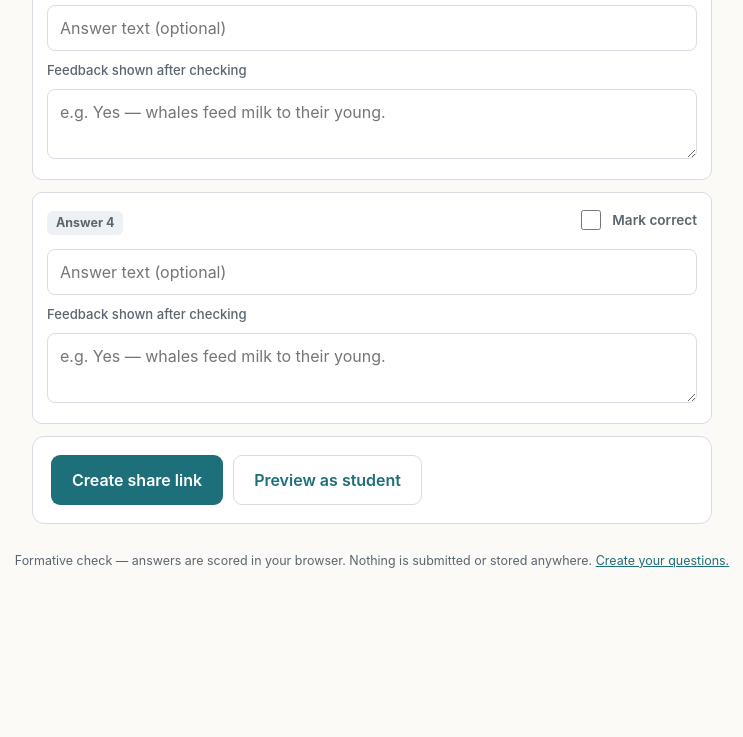
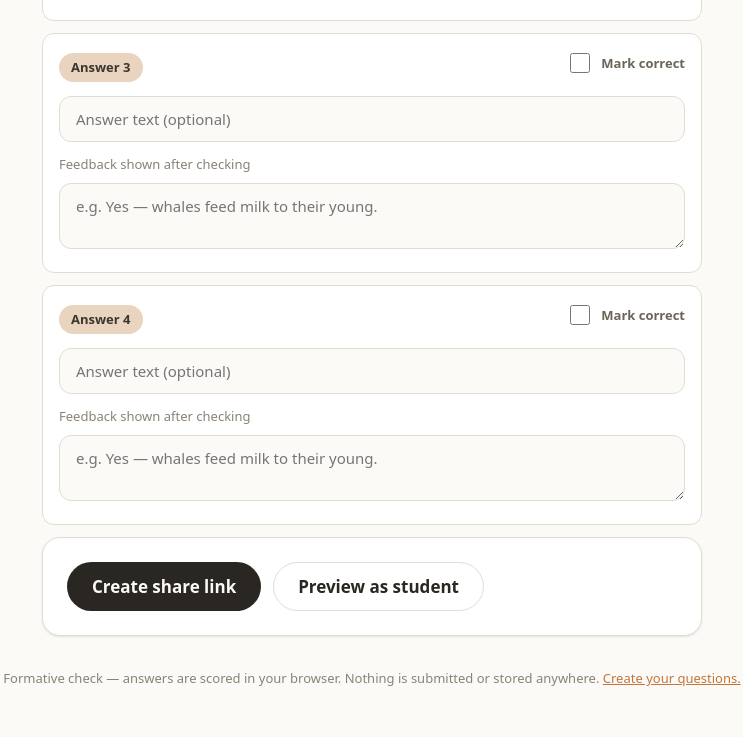
Before and after one commit to trbaker/question_widget, a plain HTML site: page index.html in a window 1280 px wide. Shown: the part 852-1589 px from the top of the page, without its empty margins (268-1011 px from the left). Before the commit the page ends 1486 px from the top, so only its background shows below. Drawn offline with Linux system fonts and the light colour scheme.

Commit message:
Update index.html

```diff
--- a/index.html
+++ b/index.html
@@ -3,120 +3,176 @@
 <head>
 <meta charset="UTF-8">
 <meta name="viewport" content="width=device-width, initial-scale=1.0">
-<meta http-equiv="Content-Security-Policy" content="default-src 'none'; script-src 'unsafe-inline'; style-src 'unsafe-inline'; base-uri 'none'; form-action 'none'">
+<meta http-equiv="Content-Security-Policy" content="default-src 'none'; script-src 'unsafe-inline'; style-src 'unsafe-inline' https://fonts.googleapis.com; font-src https://fonts.gstatic.com; base-uri 'none'; form-action 'none'">
+<link rel="preconnect" href="https://fonts.googleapis.com">
+<link rel="preconnect" href="https://fonts.gstatic.com" crossorigin>
+<link href="https://fonts.googleapis.com/css2?family=Bricolage+Grotesque:opsz,wght@12..96,600;12..96,700&family=Hanken+Grotesk:wght@400;500;600;700&family=JetBrains+Mono:wght@400;500&display=swap" rel="stylesheet">
 <title>Question Builder</title>
 <style>
+  /* ============================================================
+     WARM NEUTRAL — design tokens
+     ============================================================ */
   :root{
-    --ink:#23282e;
-    --ink-soft:#5b6570;
-    --line:#d7dde3;
-    --paper:#fbfaf7;
-    --card:#ffffff;
-    --accent:#1d6f7a;
-    --accent-press:#155059;
-    --correct:#1f7a4d;
-    --correct-bg:#e7f4ec;
-    --wrong:#b23b3b;
-    --wrong-bg:#fbeceb;
-    --miss-bg:#eef6f2;
-    --radius:12px;
-    --pad:18px;
+    --ink-950:#1A1714; --ink-900:#2A2622; --ink-800:#3B362F; --ink-700:#524C43;
+    --ink-600:#6B6459; --ink-500:#8A8276; --ink-400:#ABA398; --ink-300:#C9C2B8;
+    --ink-200:#E2DCD2; --ink-100:#EFEAE2; --ink-50:#F8F5EF;
+    --paper:#FCFAF6; --white:#FFFFFF;
+    --accent:#C2763C; --accent-soft:#E9D4BF;
+
+    /* Semantic roles */
+    --bg:var(--paper); --surface:var(--white);
+    --text:var(--ink-900); --text-soft:var(--ink-600); --text-mute:var(--ink-500);
+    --border:var(--ink-200); --border-soft:var(--ink-100);
+
+    /* Feedback semantics — warm-harmonised, kept minimal */
+    --correct:#43795A; --correct-bg:#EAF2EC; --correct-border:#BCD7C6;
+    --wrong:#A8442F;   --wrong-bg:#F6E8E2;   --wrong-border:#E3C0B2;
+
+    --font-display:'Bricolage Grotesque',ui-sans-serif,system-ui,sans-serif;
+    --font-body:'Hanken Grotesk',ui-sans-serif,system-ui,sans-serif;
+    --font-mono:'JetBrains Mono',ui-monospace,'SF Mono',monospace;
+
+    --text-xs:.8125rem; --text-sm:.9375rem; --text-base:1.0625rem;
+    --text-lg:1.25rem; --text-xl:1.625rem; --text-2xl:2.25rem;
+
+    --space-1:.25rem; --space-2:.5rem; --space-3:.75rem; --space-4:1rem;
+    --space-6:1.5rem; --space-8:2rem; --space-12:3rem;
+
+    --radius-sm:8px; --radius-md:12px; --radius-lg:18px; --radius-full:999px;
+    --shadow-sm:0 1px 2px rgba(42,38,34,.06),0 1px 3px rgba(42,38,34,.05);
+    --shadow-md:0 4px 12px rgba(42,38,34,.07),0 2px 4px rgba(42,38,34,.05);
+    --shadow-lg:0 12px 32px rgba(42,38,34,.10),0 4px 8px rgba(42,38,34,.05);
   }
+
   *{box-sizing:border-box}
   html,body{margin:0}
   body{
-    font-family:-apple-system,BlinkMacSystemFont,"Segoe UI",Roboto,Helvetica,Arial,sans-serif;
-    color:var(--ink);
-    background:var(--paper);
-    line-height:1.5;
+    font-family:var(--font-body);
+    font-size:var(--text-base);
+    color:var(--text);
+    background:var(--bg);
+    line-height:1.6;
     -webkit-font-smoothing:antialiased;
-    padding:24px 16px 64px;
+    text-rendering:optimizeLegibility;
+    padding:var(--space-8) var(--space-4) var(--space-12);
   }
-  .wrap{max-width:680px;margin:0 auto}
-  h1{font-size:1.45rem;margin:0 0 4px;letter-spacing:-.01em}
-  .lede{color:var(--ink-soft);margin:0 0 24px;font-size:.95rem}
+  .wrap{max-width:660px;margin:0 auto}
+
+  h1{
+    font-family:var(--font-display);font-weight:700;
+    font-size:var(--text-2xl);line-height:1.04;letter-spacing:-.02em;
+    color:var(--ink-950);margin:0 0 var(--space-2);
+  }
+  .lede{color:var(--text-soft);margin:0 0 var(--space-6);font-size:var(--text-base);max-width:54ch}
+
   .card{
-    background:var(--card);
-    border:1px solid var(--line);
-    border-radius:var(--radius);
-    padding:var(--pad);
-    margin-bottom:16px;
+    background:var(--surface);
+    border:1px solid var(--border);
+    border-radius:var(--radius-lg);
+    padding:var(--space-6);
+    margin-bottom:var(--space-4);
+    box-shadow:var(--shadow-sm);
   }
-  label{display:block;font-weight:600;font-size:.9rem;margin-bottom:6px}
-  .hint{font-weight:400;color:var(--ink-soft);font-size:.82rem}
+
+  label{display:block;font-family:var(--font-body);font-weight:600;font-size:var(--text-sm);margin-bottom:var(--space-2);color:var(--text)}
+  .hint{font-weight:400;color:var(--text-mute);font-size:var(--text-xs)}
+
   textarea,input[type=text]{
-    width:100%;font:inherit;color:inherit;
-    border:1px solid var(--line);border-radius:8px;
-    padding:10px 12px;background:#fff;resize:vertical;
+    width:100%;font-family:var(--font-body);font-size:var(--text-sm);color:var(--text);
+    border:1px solid var(--border);border-radius:var(--radius-md);
+    padding:var(--space-3) var(--space-4);background:var(--paper);resize:vertical;
+    transition:border-color .15s ease,box-shadow .15s ease;
   }
-  textarea:focus,input:focus{outline:2px solid var(--accent);outline-offset:1px;border-color:var(--accent)}
+  textarea:focus,input:focus{outline:none;border-color:var(--ink-700);box-shadow:0 0 0 3px var(--ink-100)}
   textarea{min-height:54px}
+
+  /* --- teacher: answer blocks --- */
   .opt{
-    border:1px solid var(--line);border-radius:10px;
-    padding:14px;margin-bottom:12px;background:#fff;
+    border:1px solid var(--border);border-radius:var(--radius-md);
+    padding:var(--space-4);margin-bottom:var(--space-3);background:var(--surface);
   }
-  .opt-head{display:flex;align-items:center;gap:10px;margin-bottom:10px}
-  .opt-head .tag{
-    font-weight:700;font-size:.78rem;color:var(--ink-soft);
-    background:#eef1f4;border-radius:6px;padding:3px 9px;flex:none;
+  .opt-head{display:flex;align-items:center;gap:var(--space-3);margin-bottom:var(--space-3)}
+  .tag{
+    display:inline-flex;align-items:center;
+    font-family:var(--font-body);font-weight:600;font-size:var(--text-xs);
+    background:var(--accent-soft);color:var(--ink-800);
+    border-radius:var(--radius-full);padding:var(--space-1) var(--space-3);flex:none;
   }
   .correct-toggle{
-    display:flex;align-items:center;gap:8px;font-weight:600;
-    font-size:.85rem;cursor:pointer;margin-left:auto;color:var(--ink-soft);
+    display:flex;align-items:center;gap:var(--space-2);font-weight:600;
+    font-size:var(--text-xs);cursor:pointer;margin-left:auto;color:var(--text-soft);
     user-select:none;
   }
   .correct-toggle input{width:20px;height:20px;accent-color:var(--correct);cursor:pointer}
-  .opt textarea{min-height:42px;margin-top:8px}
-  .fb-label{font-weight:500;font-size:.82rem;color:var(--ink-soft);margin:10px 0 0}
-  button{font:inherit;cursor:pointer;border-radius:9px;border:1px solid transparent}
+  .opt textarea{min-height:42px;margin-top:var(--space-2)}
+  .fb-label{font-weight:500;font-size:var(--text-xs);color:var(--text-mute);margin:var(--space-3) 0 0}
+
+  /* --- buttons (pill) --- */
+  button{font-family:var(--font-body);cursor:pointer;border-radius:var(--radius-full);border:1px solid transparent}
   .btn{
-    background:var(--accent);color:#fff;font-weight:600;
-    padding:12px 20px;font-size:1rem;
+    background:var(--ink-900);color:var(--paper);font-weight:600;
+    padding:var(--space-3) var(--space-6);font-size:var(--text-base);
+    border-radius:var(--radius-full);
+    transition:background .15s ease,transform .1s ease,border-color .15s ease,filter .15s ease;
+    display:inline-flex;align-items:center;justify-content:center;text-decoration:none;
   }
-  .btn:hover{background:var(--accent-press)}
+  .btn:hover{background:var(--ink-950)}
   .btn:active{transform:translateY(1px)}
-  .btn-ghost{background:#fff;color:var(--accent);border-color:var(--line)}
-  .btn-ghost:hover{border-color:var(--accent)}
-  .row{display:flex;gap:10px;flex-wrap:wrap}
+  .btn-ghost{background:transparent;color:var(--text);border-color:var(--border)}
+  .btn-ghost:hover{background:var(--ink-50);border-color:var(--ink-300)}
+  .btn:focus-visible{outline:2px solid var(--ink-900);outline-offset:2px}
+  .row{display:flex;gap:var(--space-3);flex-wrap:wrap;align-items:center}
+
   .msg{
-    border-radius:8px;padding:10px 12px;font-size:.9rem;margin-top:12px;
-    background:var(--wrong-bg);color:var(--wrong);border:1px solid #f0cdcb;
+    border-radius:var(--radius-md);padding:var(--space-3) var(--space-4);
+    font-size:var(--text-sm);margin-top:var(--space-3);
+    background:var(--wrong-bg);color:var(--wrong);border:1px solid var(--wrong-border);
   }
-  .share-out{margin-top:14px}
-  .share-out textarea{font-family:ui-monospace,Menlo,Consolas,monospace;font-size:.8rem;background:#f7f8f9}
-  .share-out label{margin-top:14px}
-  .copied{color:var(--correct);font-size:.82rem;font-weight:600;margin-left:8px}
 
-  /* student view */
-  .q-stem{font-size:1.2rem;font-weight:600;margin:0 0 4px;line-height:1.35}
-  .q-instruct{color:var(--ink-soft);font-size:.85rem;margin:0 0 18px}
+  /* --- share output --- */
+  .share-out{margin-top:var(--space-4)}
+  .share-out textarea{font-family:var(--font-mono);font-size:var(--text-xs);background:var(--ink-50);line-height:1.6}
+  .share-out label{margin-top:var(--space-4)}
+  .copied{color:var(--correct);font-size:var(--text-xs);font-weight:600;margin-left:var(--space-2)}
+
+  /* --- student view --- */
+  .q-stem{font-family:var(--font-display);font-size:var(--text-xl);font-weight:600;letter-spacing:-.01em;margin:0 0 var(--space-1);line-height:1.2;color:var(--ink-950)}
+  .q-instruct{color:var(--text-soft);font-size:var(--text-sm);margin:0 0 var(--space-6)}
   .choice{
-    display:flex;gap:12px;align-items:flex-start;
-    border:1.5px solid var(--line);border-radius:10px;
-    padding:14px;margin-bottom:10px;cursor:pointer;background:#fff;
-    transition:border-color .12s;
+    display:flex;gap:var(--space-3);align-items:flex-start;
+    border:1.5px solid var(--border);border-radius:var(--radius-md);
+    padding:var(--space-4);margin-bottom:var(--space-3);background:var(--surface);cursor:pointer;
+    transition:border-color .12s ease,background .12s ease;
   }
-  .choice:hover{border-color:var(--accent)}
-  .choice input{margin-top:3px;width:20px;height:20px;flex:none;accent-color:var(--accent);cursor:pointer}
+  .choice:hover{border-color:var(--ink-400)}
+  .choice input{margin-top:3px;width:20px;height:20px;flex:none;accent-color:var(--ink-800);cursor:pointer}
   .choice .ctext{flex:1}
   .choice.locked{cursor:default}
-  .choice.locked:hover{border-color:var(--line)}
-  .choice.locked input{pointer-events:none}
-  .choice.is-correct{border-color:var(--correct);background:var(--correct-bg)}
-  .choice.is-wrong{border-color:var(--wrong);background:var(--wrong-bg)}
-  .choice.is-missed{border-color:var(--correct);background:var(--miss-bg);border-style:dashed}
-  .verdict{font-weight:700;font-size:.82rem;margin-bottom:4px;display:flex;align-items:center;gap:6px}
+  .choice.locked:hover{border-color:var(--border)}
+  .choice.is-correct{border-color:var(--correct-border);background:var(--correct-bg)}
+  .choice.is-wrong{border-color:var(--wrong-border);background:var(--wrong-bg)}
+  .verdict{font-weight:700;font-size:var(--text-xs);margin-bottom:var(--space-1);display:flex;align-items:center;gap:var(--space-1)}
   .verdict.c{color:var(--correct)}
   .verdict.w{color:var(--wrong)}
-  .fb{font-size:.9rem;color:var(--ink);margin-top:2px}
+  .fb{font-size:var(--text-sm);color:var(--text);margin-top:2px}
   .result{
-    border-radius:10px;padding:14px 16px;margin:4px 0 16px;font-weight:600;
+    border-radius:var(--radius-md);padding:var(--space-4) var(--space-4);
+    margin:var(--space-1) 0 var(--space-4);font-weight:600;font-size:var(--text-sm);
   }
-  .result.win{background:var(--correct-bg);color:var(--correct);border:1px solid #bfe3cd}
-  .result.review{background:#fff6e8;color:#92611a;border:1px solid #f0dcb4}
-  footer{color:var(--ink-soft);font-size:.78rem;text-align:center;margin-top:28px}
+  .result.win{background:var(--correct-bg);color:var(--correct);border:1px solid var(--correct-border)}
+  .result.review{background:var(--accent-soft);color:var(--ink-800);border:1px solid #DCBE9E}
+
+  footer{color:var(--text-mute);font-size:var(--text-xs);text-align:center;margin-top:var(--space-8)}
   a{color:var(--accent)}
-  @media (max-width:480px){ body{padding:16px 12px 48px} h1{font-size:1.3rem} }
+
+  @media (max-width:480px){
+    body{padding:var(--space-6) var(--space-3) var(--space-12)}
+    h1{font-size:var(--text-xl)}
+    .q-stem{font-size:var(--text-lg)}
+  }
+  @media (prefers-reduced-motion:reduce){
+    *,*::before,*::after{transition:none !important;animation:none !important}
+  }
 </style>
 </head>
 <body>
```
